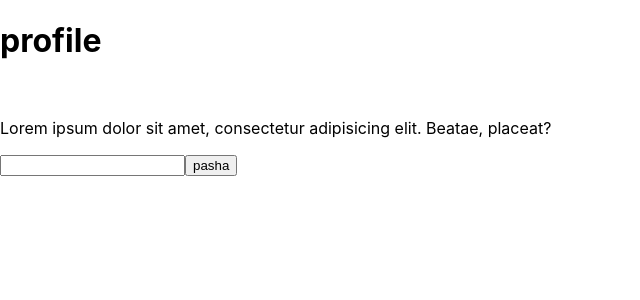
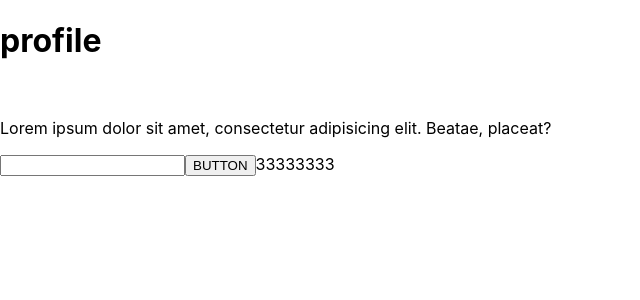
Before and after one commit to safronman/test_git2, a React (Create React App) app: page / in a window 1280 px wide. Shown: the top 300 px of the page, without its empty margins (0-640 px from the left). Built offline with nearby package versions, Linux system fonts and the light colour scheme.

Commit message:
commit 2

```diff
--- a/src/App.js
+++ b/src/App.js
@@ -8,7 +8,8 @@ function App() {
       <img src="" alt="" />
       <p>Lorem ipsum dolor sit amet, consectetur adipisicing elit. Beatae, placeat?</p>
       <input type="text" />
-      <button>pasha</button>
+      <button>BUTTON</button>
+        33333333
     </div>
   )
 }
```
